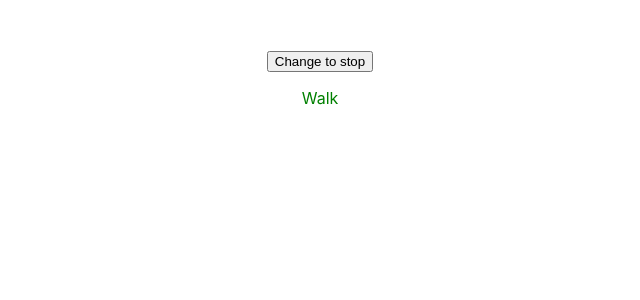
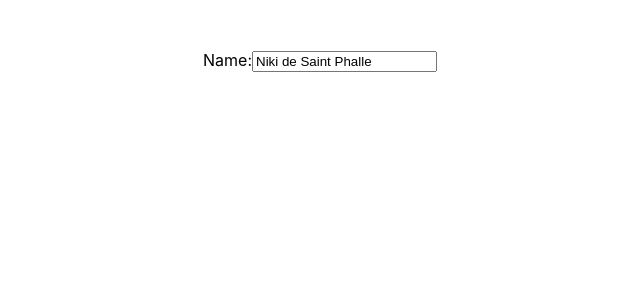
Before and after one commit to aswathyeg/react-test, a React (Create React App) app: page / in a window 1280 px wide. Shown: the top 300 px of the page, without its empty margins (320-960 px from the left). Built offline with nearby package versions, Linux system fonts and the light colour scheme.

Commit message:
added immer component

```diff
--- a/src/App.js
+++ b/src/App.js
@@ -1,11 +1,11 @@
 
 import './App.css';
-import Signal from './components/Signal';
+import ImmerExample from './components/ImmerExample';
 
 function App() {
   return (
     <div className="App">
-    <Signal/>
+    <ImmerExample/>
     </div>
   );
 }
--- /dev/null
+++ b/src/components/ImmerExample.js
@@ -0,0 +1,31 @@
+import React from 'react'
+import { useImmer } from 'use-immer';
+const ImmerExample = () => {
+    const [person,updatePerson]=useImmer({
+        name: 'Niki de Saint Phalle',
+        artwork: {
+          title: 'Blue Nana',
+          city: 'Hamburg',
+          image: 'https://i.imgur.com/Sd1AgUOm.jpg',
+        }
+    })
+
+   const handleNameChanage=(e)=>{
+    updatePerson(draft=>{
+        draft.name=e.target.value
+    })
+
+   }
+  return (
+    <div>
+        <label>Name:</label>
+<input type="text"
+value={person.name}
+onChange={handleNameChanage}/>
+<p></p>
+
+    </div>
+  )
+}
+
+export default ImmerExample
```
